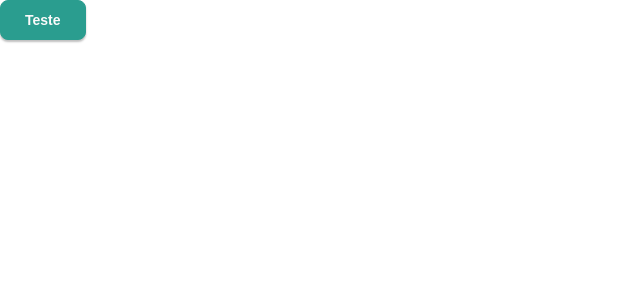
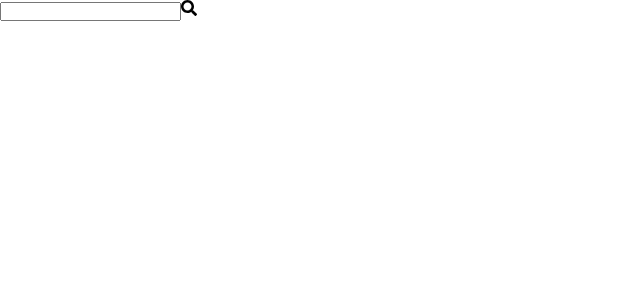
Before and after one commit to CaNeoN28/controle-farmaceutico-frontend, a Next.js app: page /teste in a window 1280 px wide. Shown: the top 300 px of the page, without its empty margins (0-640 px from the left). Built offline with nearby package versions, Linux system fonts and the light colour scheme.

Commit message:
Criando base para o componente de input de pesquisa

```diff
--- a/src/app/teste/page.tsx
+++ b/src/app/teste/page.tsx
@@ -1,9 +1,9 @@
-import Botao from "@/components/Botao";
+import InputPesquisa from "@/components/InputPesquisa";
 
 export default function Teste() {
   return (
     <div>
-      <Botao>Teste</Botao>
+      <InputPesquisa/>
     </div>
   );
 }
--- /dev/null
+++ b/src/components/InputPesquisa/index.tsx
@@ -0,0 +1,13 @@
+import React from "react";
+import { FaSearch } from "react-icons/fa";
+
+interface Props extends React.ComponentPropsWithoutRef<"input"> {}
+
+export default function InputPesquisa({ ...props }: Props) {
+	return (
+		<div>
+			<input type="text" {...props} />
+			<FaSearch />
+		</div>
+	);
+}
```
